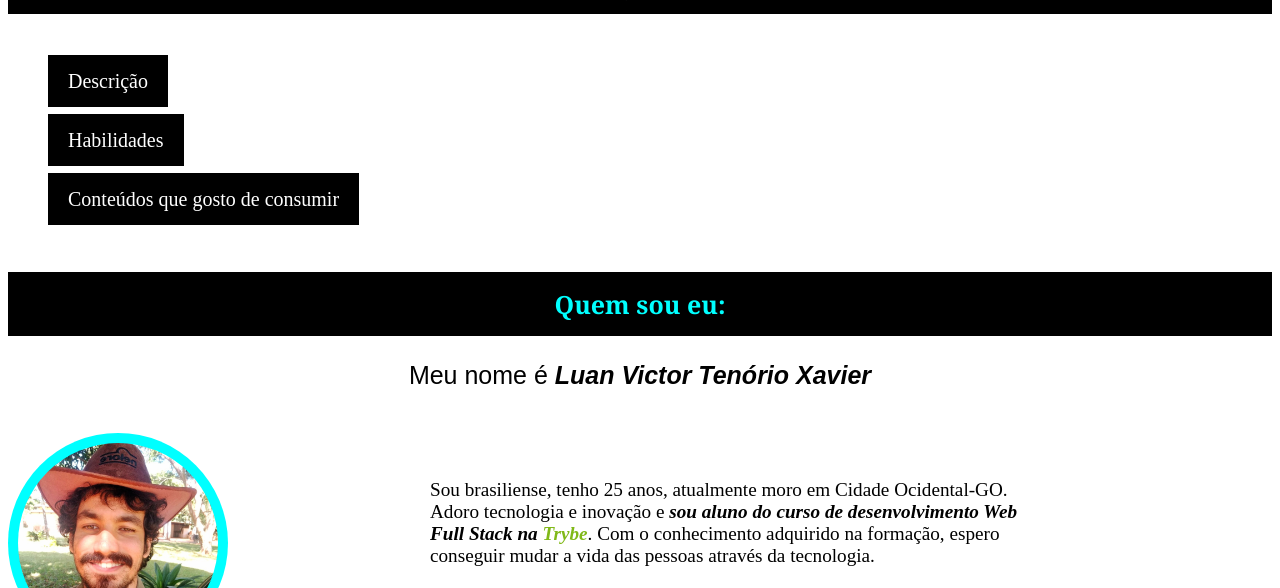
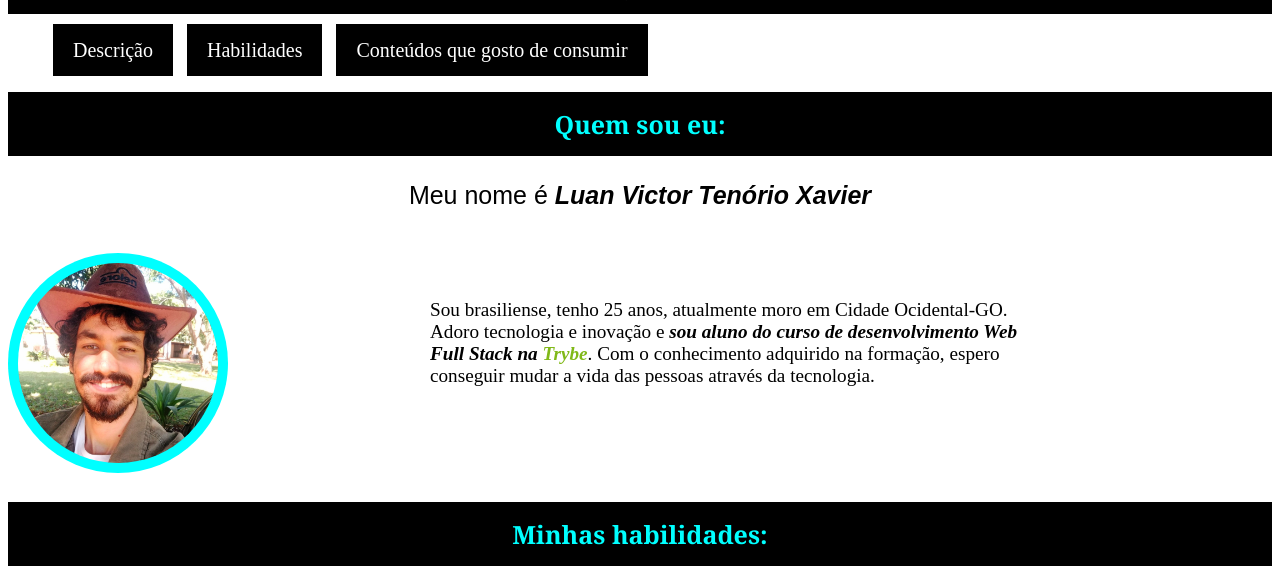
Before and after one commit to luan-vtx/luan-vtx.github.io, a plain HTML site: page index.html in a window 1280 px wide. Shown: the part 135-723 px from the top of the page. Drawn offline with Linux system fonts and the light colour scheme.

Commit message:
Aprimoração da menu de navegação

```diff
--- a/index.html
+++ b/index.html
@@ -11,13 +11,13 @@
       <h1 id="page_title">Meu Portfólio Web</h1>
     </div>
 
-    <div class="summary">
-      <ul>
-        <br><br><li><a class="button" href="#descricao">Descrição</a></li><br><br>
-        <li><a class="button" href="#habilidades">Habilidades</a></li><br><br>
-        <li><a class="button" href="#conteudo">Conteúdos que gosto de consumir</a></li><br><br>
+    <nav id="nav">
+      <ul class="nav_links">
+        <li><a class="button" href="#descricao">Descrição</a></li>
+        <li><a class="button" href="#habilidades">Habilidades</a></li>
+        <li><a class="button" href="#conteudo">Conteúdos que gosto de consumir</a></li>
       </ul>
-    </div>
+    </nav>
 
     <div class="apresentation">
       <h3  id="descricao" class="titles">Quem sou eu:</h3>
--- a/style.css
+++ b/style.css
@@ -34,6 +34,11 @@ div.header {
   color: white;
 }
 
+.nav_links li {
+	display: inline-block;
+	margin: 5px;
+}
+
 .button {
 	text-decoration: none;
 	background-color: black;
@@ -61,7 +66,7 @@ div.box {
 div.description {
 	font-size: larger;
 	position: absolute;
-  top: 580px;
+  top: 400px;
   left: 420px;
   padding: 15px 10px;
   text-align: left;
```
